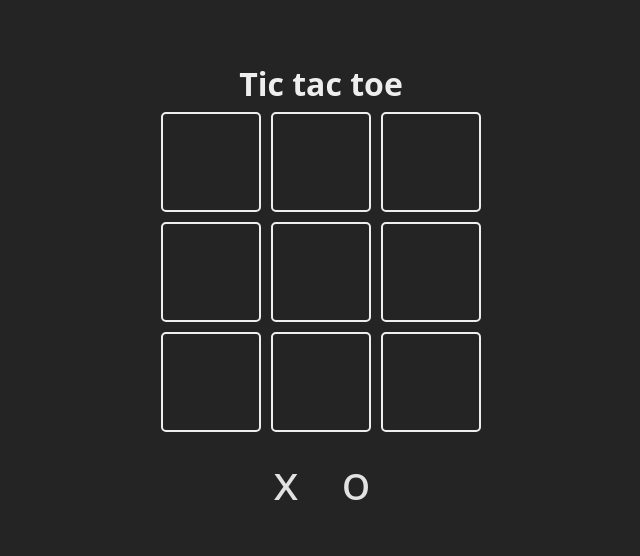
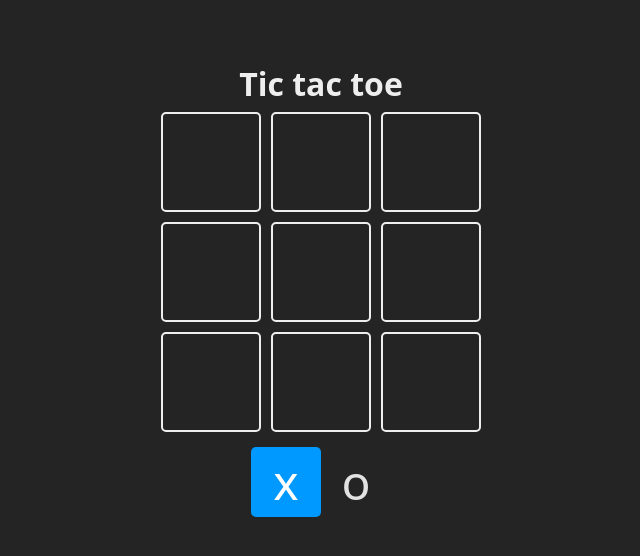
Before and after one commit to GabrRott/02-tic-tac-toe, a React (Vite) app: page / in a window 1280 px wide. Shown: the top 556 px of the page, without its empty margins (319-959 px from the left). Built offline with nearby package versions, Linux system fonts and the light colour scheme.

Commit message:
adding functions

```diff
--- a/src/App.jsx
+++ b/src/App.jsx
@@ -13,7 +13,7 @@ const Square = ({children, isSelected, updateBoard, index}) => {
     updateBoard(index)
   }
   return(
-    <div on Click={updateBoard} className="square">
+    <div onClick={handleClick} className={className}>
       {children}
     </div>
   )
@@ -26,16 +26,21 @@ const [board, setBoard] = useState(Array(9).fill(null))
 const [turn, setTurn] = useState(TURNS. X)
 
 const updateBoard = (index) =>{
+
+  if (board[index]) return
+
   const newBoard = [...board]
   newBoard[index] = turn
+  setBoard(newBoard)
+
   const newTurn = turn === TURNS.X ? TURNS.O : TURNS.X
   setTurn(newTurn)
 }
 
   return (
-      <main className="board">
+      <main className='board'>
           <h1>Tic tac toe</h1>
-              <section className="game">
+              <section className='game'>
                 {
                   board.map((_, index)=> {
                     return(
@@ -51,7 +56,7 @@ const updateBoard = (index) =>{
                 }
 
               </section>
-              <section className="turn">
+              <section className='turn'>
                 <Square isSelected={turn === TURNS.X}>
                   {TURNS.X}
                 </Square>
```
